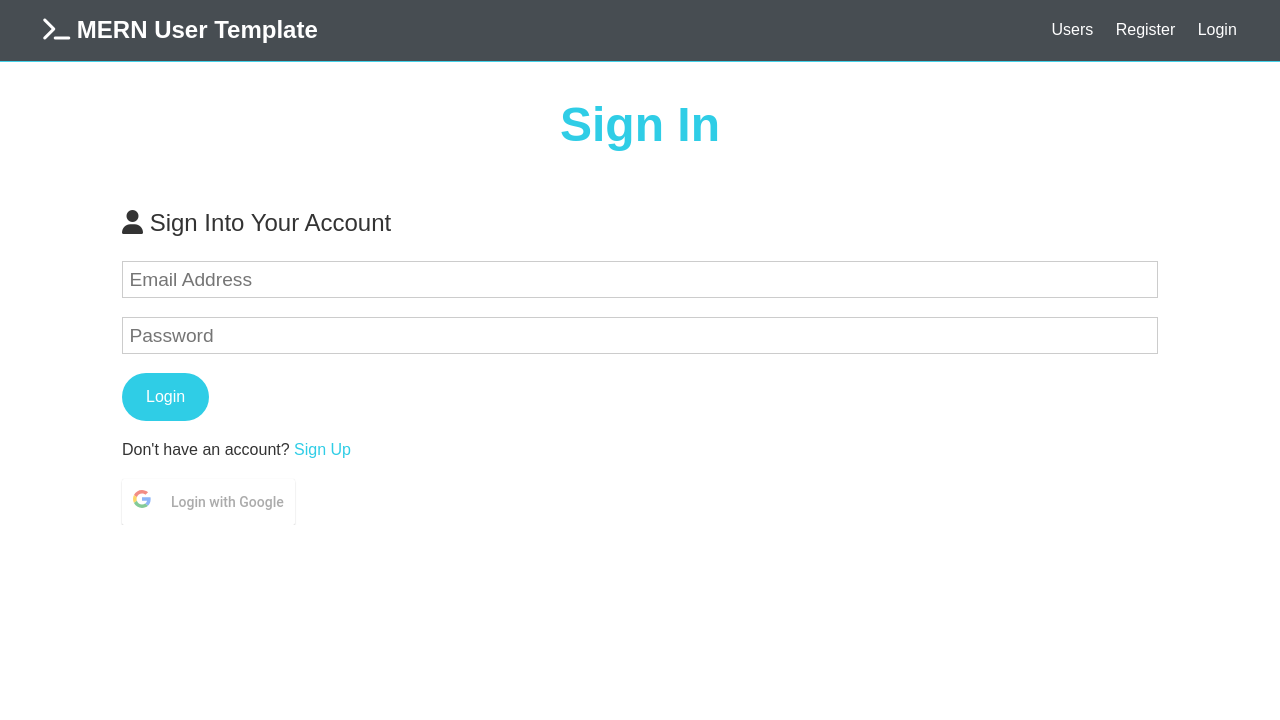
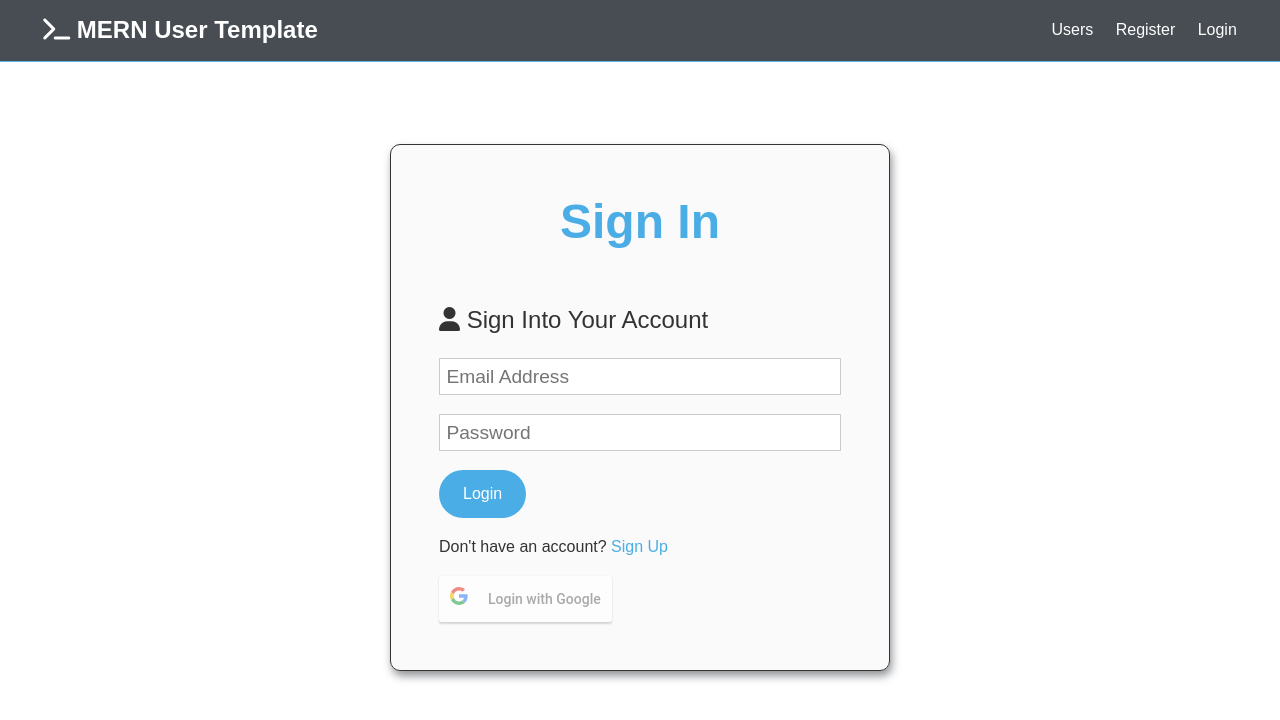
Before and after one commit to Karsenh/MERN-User-Profile-Project, a React (Create React App) app in the folder client/: page /login in a window 1280 px wide. Shown: the top 720 px of the page. Built offline with nearby package versions, Linux system fonts and the light colour scheme; no server answers.

Commit message:
Tightened up front-end (sign-in & register)

```diff
--- a/client/src/App.css
+++ b/client/src/App.css
@@ -1,6 +1,6 @@
 /* Global Styles */
 :root {
-  --primary-color: #2fcde6;
+  --primary-color: #4bade6;
   --dark-color: #343a40;
   --light-color: #f4f4f4;
   --danger-color: #dc3545;
@@ -39,9 +39,21 @@ img {
   max-width: 1100px;
   margin: auto;
   overflow: hidden;
-  padding: 0 2rem;
+  padding: 1rem 2rem;
   margin-top: 6rem;
   margin-bottom: 3rem;
+}
+
+.mid-container{
+  max-width: 500px;
+  margin-left: auto;
+  margin-right: auto;
+  margin-top: 2rem;
+  background-color: #dadada27;
+  padding: 3rem;
+  border-radius: 10px;
+  border: 1px solid;
+  box-shadow: 2px 5px 8px #343a408a;
 }
 
 /* Text Styles*/
@@ -132,7 +144,7 @@ img {
   display: inline-block;
   background: var(--light-color);
   color: #333;
-  padding: .5rem 1.5rem;
+  padding: .7rem 1.5rem;
   font-size: 1rem;
   border: none;
   cursor: pointer;
--- a/client/src/components/auth/Login.js
+++ b/client/src/components/auth/Login.js
@@ -40,6 +40,7 @@ export const Login = ({ login, isAuthenticated, authGoogle }) => {
 
   return (
     <Fragment>
+      <div className='mid-container'>
         <h1 className='large text-primary'>Sign In</h1>
         <p className='lead'>
           <i className='fas fa-user'></i> Sign Into Your Account
@@ -77,6 +78,7 @@ export const Login = ({ login, isAuthenticated, authGoogle }) => {
           cookiePolicy={'single_host_origin'}
           style={{ marginTop: '10px' }}
         />
+      </div>
     </Fragment>
   );
 };
--- a/client/src/components/auth/Register.js
+++ b/client/src/components/auth/Register.js
@@ -45,6 +45,7 @@ const Register = ({ setAlert, register, isAuthenticated, authGoogle }) => {
 
   return (
     <Fragment>
+      <div className='mid-container'>
         <h1 className='large text-primary'>Sign Up</h1>
         <p className='lead'>
           <i className='fas fa-user'></i> Create Your Account
@@ -108,6 +109,7 @@ const Register = ({ setAlert, register, isAuthenticated, authGoogle }) => {
             style={{ marginTop: '10px' }}
           />
         </div>
+      </div>
     </Fragment>
   );
 };
--- a/client/src/components/profile-forms/AddEducation.js
+++ b/client/src/components/profile-forms/AddEducation.js
@@ -122,9 +122,9 @@ const AddEducation = ({ addEducation, history }) => {
           ></textarea>
         </div>
         <input type='submit' className='btn btn-primary my-1' />
-        <a className='btn btn-light my-1' href='dashboard.html'>
+        <Link className='btn btn-light my-1' to='/dashboard'>
           Go Back
-        </a>
+        </Link>
       </form>
     </Fragment>
   );
--- a/client/src/components/profile-forms/AddExperience.js
+++ b/client/src/components/profile-forms/AddExperience.js
@@ -115,9 +115,9 @@ const AddExperience = ({ addExperience, history }) => {
           ></textarea>
         </div>
         <input type='submit' className='btn btn-primary my-1' />
-        <a className='btn btn-light my-1' href='dashboard.html'>
+        <Link className='btn btn-light my-1' to='/dashboard'>
           Go Back
-        </a>
+        </Link>
       </form>
     </Fragment>
   );
```
Lines whose indentation alone changed are shown as unchanged.
